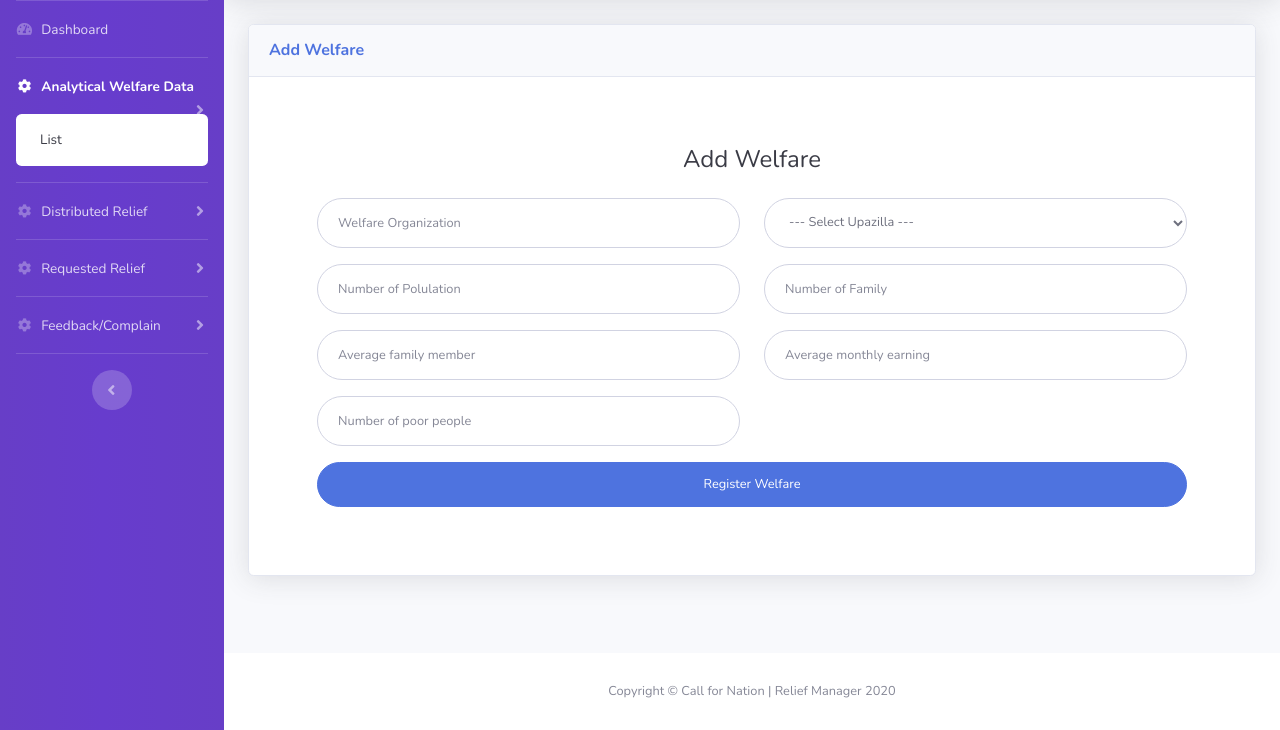
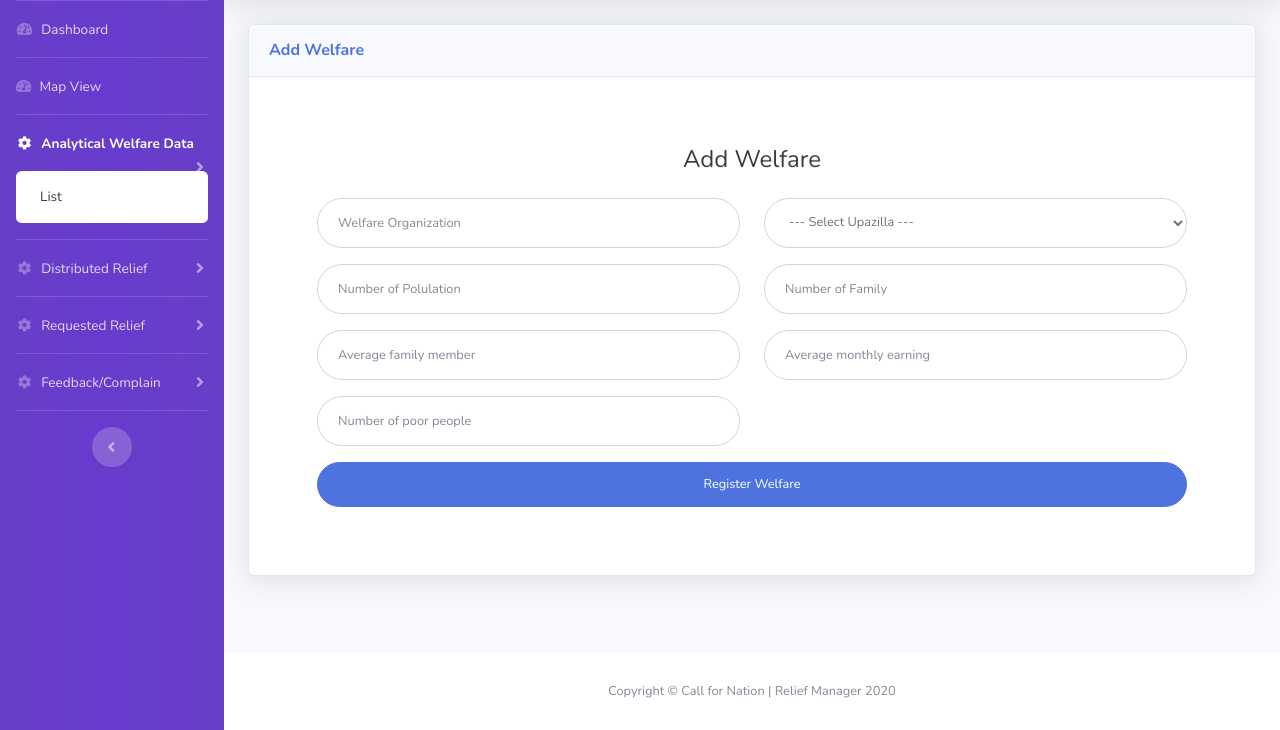
Before and after one commit to ruhulmus/Covid19-Relief-Management-PHP, a PHP site: page /admin/add_welfare.php in a window 1280 px wide. Shown: the part 70-800 px from the top of the page. Run offline with PHP 8.4, Linux system fonts and the light colour scheme; the visitor is signed in with stand-in values (Sample User, id 1); data that the repository does not hold is empty.

Commit message:
map view add

```diff
--- a/admin/includes/footer.php
+++ b/admin/includes/footer.php
@@ -50,6 +50,9 @@
 
   <!-- Page level plugins -->
   <script src="assets/vendor/chart.js/Chart.min.js"></script>
+
+  <!-- Page level custom scripts -->
+  <script src="assets/js/demo/chart-bar-demo.js"></script>
 
   <!-- Page level custom scripts -->
   <script src="assets/js/demo/chart-area-demo.js"></script>
--- a/admin/includes/sidebar.php
+++ b/admin/includes/sidebar.php
@@ -23,6 +23,15 @@ $last_part = end($components);
         <a class="nav-link" href="dashboard.php" >
           <i class="fas fa-fw fa-tachometer-alt"></i>
           <span>Dashboard</span></a>
+      </li>
+
+       <hr class="sidebar-divider my-0">
+
+      <!-- Nav Item - Dashboard -->
+      <li class="nav-item <?php if ($last_part=="map.php") {echo "active"; } else  {echo "";}?>">
+        <a class="nav-link" href="map.php" >
+          <i class="fas famap-marked-alt fa-tachometer-alt"></i>
+          <span>Map View</span></a>
       </li>
 
       <!-- Divider -->
@@ -88,6 +97,8 @@ $last_part = end($components);
           </div>
         </div>
       </li>
+
+
       <!-- Divider -->
       <hr class="sidebar-divider">
 
```
Also changed, not shown: admin/dashboard.php (+17 -0 lines), 1 other file.
